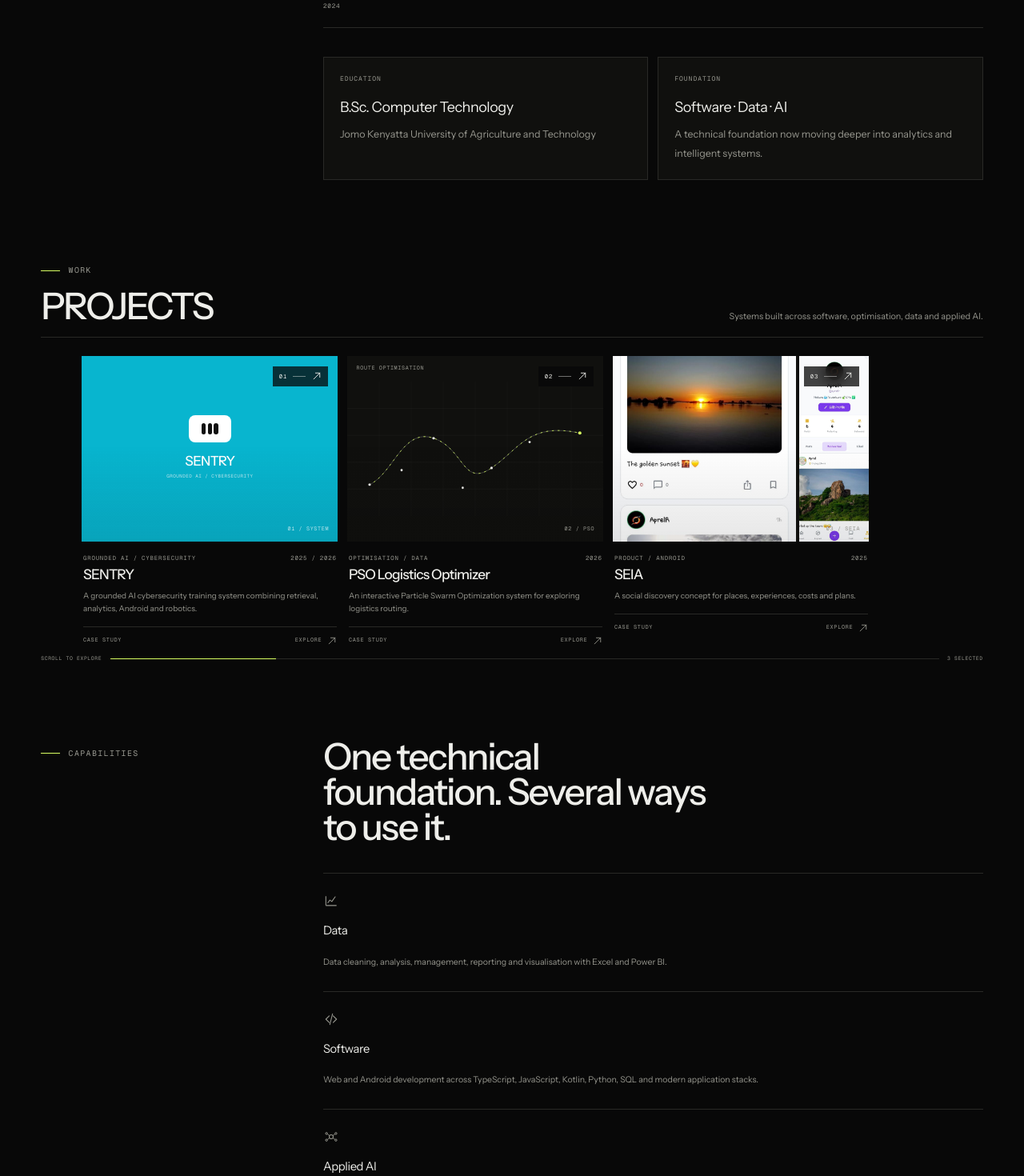
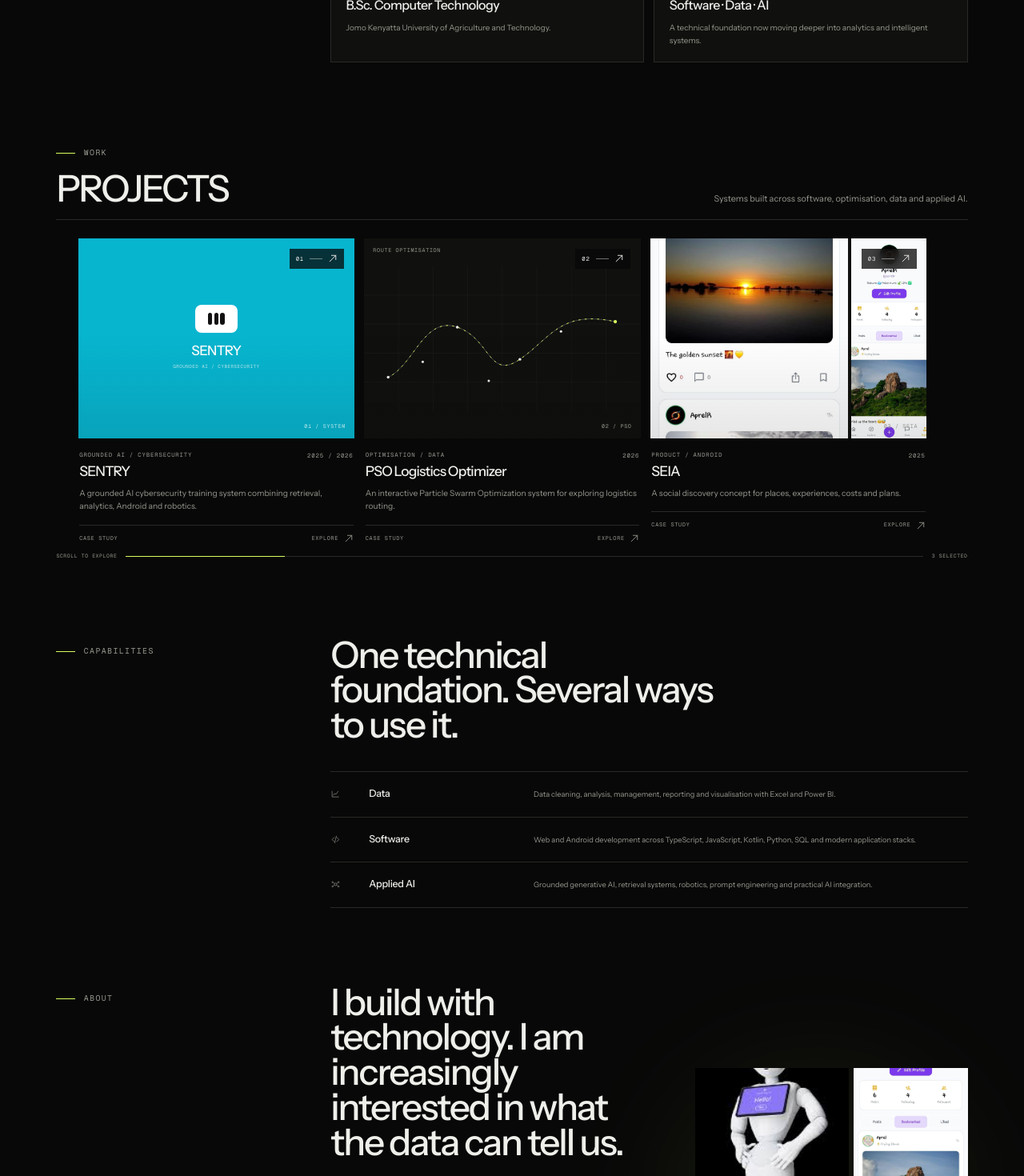
Before and after one commit to dericktrichard/dericktrichard, a Next.js app: page / in a window 1280 px wide. Shown: the part 1120-2590 px from the top of the page at 80% size. Built offline with nearby package versions, Linux system fonts and the light colour scheme.

Commit message:
structure revision

```diff
--- a/app/globals.css
+++ b/app/globals.css
@@ -35,8 +35,8 @@
   --focus-ring: #d8ff62;
 
   --toggle-track: #151512;
-  --toggle-indicator: #eeeeea;
-  --toggle-indicator-foreground: #080808;
+  --toggle-indicator: #080808;
+  --toggle-indicator-foreground: #eeeeea;
   --toggle-inactive: #85857c;
 
   --atmosphere-line: rgba(238, 238, 234, 0.045);
@@ -61,8 +61,8 @@
   --focus-ring: #1f4f3a;
 
   --toggle-track: #e7e7df;
-  --toggle-indicator: #161614;
-  --toggle-indicator-foreground: #f7f7f3;
+  --toggle-indicator: #ffffff;
+  --toggle-indicator-foreground: #161614;
   --toggle-inactive: #74746b;
 
   --atmosphere-line: rgba(22, 22, 20, 0.045);
@@ -210,6 +210,15 @@ a:focus-visible {
 .site-content {
   position: relative;
   z-index: 1;
+  overflow-x: clip;
+}
+
+.site-content > section {
+  width: min(
+    calc(105% - 2 * var(--spacing-page)),
+    118rem
+  );
+  margin-inline: auto;
 }
 
 @keyframes atmosphere-drift {
@@ -728,16 +737,7 @@ a:focus-visible {
 }
 
 .theme-toggle-indicator-light {
-  transform: translateX(2.05rem);
-}
-
-.light .theme-toggle-indicator,
-[data-theme="light"] .theme-toggle-indicator {
-  background: #ffffff;
-  color: #080808;
-  box-shadow:
-    0 1px 2px rgba(0, 0, 0, 0.08),
-    0 3px 8px rgba(0, 0, 0, 0.08);
+  transform: translateX(2.12rem);
 }
 
 .theme-toggle:focus-visible {
@@ -751,38 +751,32 @@ a:focus-visible {
 
 .hero-copy {
   position: relative;
+  z-index: 1;
+  max-width: 52rem;
 }
 
 .hero-visual {
   position: relative;
   isolation: isolate;
+  width: min(100%, 24rem);
+  margin-inline: auto;
 }
 
 .hero-visual::before {
   content: "";
-
   position: absolute;
-  inset: -20%;
-
+  inset: -18%;
   z-index: -1;
-
-  background:
-    radial-gradient(
-      circle at center,
-      color-mix(
-        in srgb,
-        var(--accent) 7%,
-        transparent
-      ),
-      transparent 52%
-    );
-
+  background: radial-gradient(
+    circle at center,
+    color-mix(in srgb, var(--accent) 7%, transparent),
+    transparent 52%
+  );
   animation: visual-breathe 8s ease-in-out infinite;
 }
 
 .hero-name-line {
   display: block;
-
   transition: color 400ms ease;
 }
 
@@ -792,7 +786,6 @@ a:focus-visible {
 
 .hero-meta {
   position: relative;
-
   display: inline-flex;
   align-items: center;
   gap: 0.75rem;
@@ -800,10 +793,8 @@ a:focus-visible {
 
 .hero-meta::before {
   content: "";
-
   width: 2.5rem;
   height: 1px;
-
   background: var(--accent);
 }
 
@@ -1011,13 +1002,52 @@ a:focus-visible {
   transform: scaleY(1);
 }
 
+.about-copy {
+  max-width: 31rem;
+}
+
+.about-copy p {
+  font-size: 0.68rem;
+  line-height: 1.75;
+  color: var(--muted);
+}
+
+.about-copy p + p {
+  margin-top: 1rem;
+}
+
+.about-direction {
+  position: relative;
+  overflow: hidden;
+}
+
+.about-direction::after {
+  content: "";
+  position: absolute;
+  inset-inline: 0;
+  bottom: 0;
+  height: 1px;
+  background: var(--accent);
+  transform: scaleX(0);
+  transform-origin: right;
+  transition: transform 500ms cubic-bezier(0.22, 1, 0.36, 1);
+}
+
+.about-direction:hover::after {
+  transform: scaleX(1);
+  transform-origin: left;
+}
+
 .capability-row {
   position: relative;
-
+  display: grid;
+  grid-template-columns: 2rem minmax(7rem, 0.35fr) minmax(0, 1fr);
+  align-items: center;
+  gap: 1rem;
   border-top: 1px solid var(--border);
-
+  padding-block: 1.15rem;
   transition:
-    padding-left 350ms ease,
+    padding-inline 350ms ease,
     border-color 350ms ease,
     background-color 350ms ease;
 }
@@ -1028,36 +1058,52 @@ a:focus-visible {
 
 .capability-row::before {
   content: "";
-
   position: absolute;
-  top: 0;
-  bottom: 0;
+  inset-block: 0;
   left: 0;
-
   width: 2px;
-
   background: var(--accent);
-
   transform: scaleY(0);
   transform-origin: bottom;
-
   transition: transform 350ms ease;
 }
 
 .capability-row:hover {
-  padding-left: 0.75rem;
-
+  padding-inline: 0.75rem;
   border-color: var(--foreground);
-
   background: color-mix(
     in srgb,
-    var(--surface) 70%,
+    var(--surface) 55%,
     transparent
   );
 }
 
 .capability-row:hover::before {
   transform: scaleY(1);
+}
+
+.capability-row svg {
+  width: 0.8rem;
+  height: 0.8rem;
+  color: var(--muted);
+  transition: color 250ms ease;
+}
+
+.capability-row:hover svg {
+  color: var(--accent);
+}
+
+.capability-row h3 {
+  font-size: 0.78rem;
+  font-weight: 450;
+  letter-spacing: -0.02em;
+}
+
+.capability-row p {
+  max-width: 38rem;
+  font-size: 0.58rem;
+  line-height: 1.65;
+  color: var(--muted);
 }
 
 .signal-line {
@@ -1147,7 +1193,7 @@ a:focus-visible {
 }
 
 .project-slide {
-  flex: 0 0 clamp(18rem, 25vw, 24rem);
+  flex: 0 0 clamp(20rem, 27vw, 28rem);
   min-width: 0;
   scroll-snap-align: start;
 }
@@ -1311,39 +1357,25 @@ a:focus-visible {
 }
 
 .project-card-description {
-  max-width: 25rem;
-
+  max-width: 27rem;
   margin-top: 0.7rem;
-
-  font-size: 0.62rem;
-
+  font-size: 0.64rem;
   line-height: 1.6;
-
   color: var(--muted);
 }
 
 .project-card-footer {
   display: flex;
-
   align-items: center;
   justify-content: space-between;
-
   margin-top: 0.9rem;
-
   border-top: 1px solid var(--border);
-
   padding-top: 0.65rem;
-
   font-family: var(--font-geist-mono), monospace;
-
   font-size: 0.43rem;
-
   line-height: 1;
-
   letter-spacing: 0.1em;
-
   text-transform: uppercase;
-
   color: var(--muted);
 }
 
@@ -1575,44 +1607,91 @@ a:focus-visible {
 
 .experience-row {
   display: grid;
-
-  grid-template-columns:
-    1fr
-    1.3fr
-    0.8fr;
-
+  grid-template-columns: minmax(10rem, 1fr) minmax(14rem, 1.3fr) minmax(5rem, 0.8fr);
   align-items: center;
-
-  gap: 1rem;
-
+  gap: 1.5rem;
   border-bottom: 1px solid var(--border);
-
-  padding-block: 1.25rem;
-
-  font-size: 0.82rem;
+  padding-block: 1.15rem;
+  font-size: 0.78rem;
+  transition:
+    padding-inline 300ms ease,
+    background-color 300ms ease;
+}
+
+.experience-row:hover {
+  padding-inline: 0.6rem;
+  background: color-mix(
+    in srgb,
+    var(--surface) 45%,
+    transparent
+  );
 }
 
 .experience-row > div:nth-child(2) {
-  font-size: 0.64rem;
-
+  font-size: 0.62rem;
   color: var(--muted);
 }
 
 .experience-row > div:nth-child(3) {
   font-family: var(--font-geist-mono), monospace;
-
-  font-size: 0.48rem;
-
+  font-size: 0.46rem;
   letter-spacing: 0.1em;
-
+  text-align: right;
   text-transform: uppercase;
-
-  text-align: right;
-
-  color: var(--muted);
+  color: var(--muted);
+}
+
+.education-card {
+  position: relative;
+  min-width: 0;
+  border: 1px solid var(--border);
+  background: var(--surface);
+  padding: 1.15rem;
+  transition:
+    border-color 300ms ease,
+    background-color 300ms ease,
+    transform 350ms cubic-bezier(0.22, 1, 0.36, 1);
+}
+
+.education-card:hover {
+  border-color: color-mix(
+    in srgb,
+    var(--foreground) 35%,
+    var(--border)
+  );
+  background: var(--surface-raised);
+  transform: translateY(-3px);
+}
+
+.education-card-label {
+  font-family: var(--font-geist-mono), monospace;
+  font-size: 0.43rem;
+  letter-spacing: 0.13em;
+  text-transform: uppercase;
+  color: var(--muted);
+}
+
+.education-card h3 {
+  margin-top: 1rem;
+  font-size: 1rem;
+  font-weight: 450;
+  letter-spacing: -0.035em;
+}
+
+.education-card p {
+  max-width: 24rem;
+  margin-top: 0.55rem;
+  font-size: 0.62rem;
+  line-height: 1.6;
+  color: var(--muted);
+}
+
+.contact-section {
+  position: relative;
 }
 
 .contact-heading {
+  max-width: 28rem;
   transition: color 400ms ease;
 }
 
@@ -1620,7 +1699,27 @@ a:focus-visible {
   color: var(--accent);
 }
 
+.contact-description {
+  max-width: 42rem;
+  margin-top: 0.85rem;
+  font-size: 0.64rem;
+  line-height: 1.7;
+  color: var(--muted);
+}
+
+.contact-actions {
+  display: flex;
+  flex-wrap: wrap;
+  align-items: center;
+  justify-content: flex-end;
+  gap: 0.45rem;
+}
+
 .contact-email {
+  display: inline-block;
+  margin-top: 1.5rem;
+  font-size: 0.68rem;
+  letter-spacing: -0.01em;
   position: relative;
 }
 
@@ -1647,6 +1746,8 @@ a:focus-visible {
   transform: scaleX(1);
   transform-origin: left;
 }
+
+
 
 .project-brand,
 .project-back {
@@ -2183,13 +2284,11 @@ a:focus-visible {
 
   .display-title {
     font-size: clamp(3.2rem, 17vw, 5.5rem);
-
     letter-spacing: -0.07em;
   }
 
   .section-title {
     max-width: 18ch;
-
     font-size: clamp(2rem, 10vw, 3.25rem);
   }
 
@@ -2201,6 +2300,27 @@ a:focus-visible {
     min-height: 2.75rem;
   }
 
+  .hero-visual {
+    width: min(100%, 20rem);
+  }
+
+  .experience-row {
+    padding-block: 1rem;
+  }
+
+  .capability-row {
+    grid-template-columns: 1.5rem 1fr;
+    gap: 0.7rem;
+  }
+
+  .capability-row p {
+    grid-column: 2;
+  }
+
+  .contact-actions {
+    justify-content: flex-start;
+  }
+
   .hero-meta::before {
     width: 1.5rem;
   }
@@ -2219,17 +2339,13 @@ a:focus-visible {
 
   .work-heading-copy {
     max-width: 24rem;
-
     margin-top: 0.75rem;
-
     font-size: 0.62rem;
   }
 
   .project-carousel {
     gap: 0.7rem;
-
     margin-top: 1.1rem;
-
     padding-right: 1rem;
     padding-left: 1rem;
   }
@@ -2275,7 +2391,6 @@ a:focus-visible {
   .project-visual-label {
     font-size: 0.38rem;
   }
-}
 
   .capability-row,
   .experience-row {
@@ -2295,15 +2410,8 @@ a:focus-visible {
   }
 
   .project-hero {
-    width: min(
-      calc(100% - 2rem),
-      34rem
-    );
-
-    padding-block:
-      4rem
-      2.75rem;
-
+    width: min(calc(100% - 2rem), 34rem);
+    padding-block: 4rem 2.75rem;
     text-align: center;
   }
 
@@ -2317,23 +2425,18 @@ a:focus-visible {
 
   .project-hero h1 {
     font-size: clamp(3rem, 15vw, 5rem);
-
     line-height: 0.9;
   }
 
   .project-lede {
     max-width: 31rem;
-
     margin-inline: auto;
-
     font-size: 0.95rem;
   }
 
   .project-case-hero-image {
     width: min(100%, 52rem);
-
     aspect-ratio: 16 / 8;
-
     margin-top: 2rem;
   }
 
@@ -2341,10 +2444,7 @@ a:focus-visible {
   .project-story,
   .project-gallery-section,
   .project-navigation {
-    width: min(
-      calc(100% - 2rem),
-      34rem
-    );
+    width: min(calc(100% - 2rem), 34rem);
   }
 
   .project-overview {
@@ -2353,13 +2453,9 @@ a:focus-visible {
 
   .project-overview-grid {
     display: flex;
-
     flex-direction: column;
-
     align-items: center;
-
     gap: 2.25rem;
-
     margin-top: 2rem;
   }
 
@@ -2387,19 +2483,14 @@ a:focus-visible {
 
   .project-story-list {
     width: min(100%, 31rem);
-
     margin-inline: auto;
   }
 
   .project-story-row {
     display: flex;
-
     flex-direction: column;
-
     align-items: center;
-
     gap: 0.7rem;
-
     padding-block: 1.4rem;
   }
 
@@ -2417,25 +2508,21 @@ a:focus-visible {
 
   .project-gallery {
     grid-template-columns: 1fr;
-
     width: min(100%, 22rem);
   }
 
   .project-gallery-feature {
     grid-column: auto;
-
     aspect-ratio: 16 / 10;
   }
 
   .project-gallery-portrait {
     width: min(100%, 15rem);
-
     margin-inline: auto;
   }
 
   .project-navigation {
     grid-template-columns: 1fr;
-
     width: min(100%, 22rem);
   }
 
@@ -2444,24 +2531,17 @@ a:focus-visible {
   }
 
   .project-footer {
-    width: min(
-      calc(100% - 2rem),
-      34rem
-    );
-
+    width: min(calc(100% - 2rem), 34rem);
     flex-direction: column;
-
     align-items: center;
-
     gap: 0.5rem;
-
     text-align: center;
   }
 
   .project-carousel {
     margin-inline: 0;
   }
-
+}
 
 @media (max-width: 420px) {
   .project-slide {
@@ -2483,10 +2563,16 @@ a:focus-visible {
   *::after {
     animation-duration: 1ms !important;
     animation-iteration-count: 1 !important;
-
     scroll-behavior: auto !important;
-
     transition-duration: 1ms !important;
+  }
+
+  .site-atmosphere,
+  .hero-visual::before,
+  .about-glow,
+  .signal-line::after,
+  .project-route-line {
+    animation: none !important;
   }
 
   .project-route-line {
--- a/app/page.tsx
+++ b/app/page.tsx
@@ -350,32 +350,19 @@ export default function Home() {
                 </div>
 
                 <div className="mt-9 grid gap-3 md:grid-cols-2">
-                  <div className="border border-border bg-surface p-5">
-                    <div className="font-mono text-[0.5rem] uppercase tracking-[0.12em] text-muted">
-                      Education
-                    </div>
-
-                    <h3 className="mt-4 text-lg tracking-tight">
-                      B.Sc. Computer Technology
-                    </h3>
-
-                    <p className="mt-2 text-[0.78rem] leading-6 text-muted">
-                      Jomo Kenyatta University of Agriculture and Technology
+                  <div className="education-card">
+                    <span className="education-card-label">Education</span>
+                    <h3>B.Sc. Computer Technology</h3>
+                    <p>
+                      Jomo Kenyatta University of Agriculture and Technology.
                     </p>
                   </div>
 
-                  <div className="border border-border bg-surface p-5">
-                    <div className="font-mono text-[0.5rem] uppercase tracking-[0.12em] text-muted">
-                      Foundation
-                    </div>
-
-                    <h3 className="mt-4 text-lg tracking-tight">
-                      Software · Data · AI
-                    </h3>
-
-                    <p className="mt-2 text-[0.78rem] leading-6 text-muted">
-                      A technical foundation now moving deeper into analytics
-                      and intelligent systems.
+                  <div className="education-card">
+                    <span className="education-card-label">Foundation</span>
+                    <h3>Software · Data · AI</h3>
+                    <p>
+                      A technical foundation now moving deeper into analytics and intelligent systems.
                     </p>
                   </div>
                 </div>
@@ -509,10 +496,11 @@ export default function Home() {
                     <div className="about-image-frame relative aspect-square overflow-hidden bg-surface">
                       <Image
                         src="/projects/seia/seiaprofile.jpeg"
-                        alt="SEIA application profile interface"
-                        fill
-                        sizes="(max-width: 767px) 30vw, 14vw"
-                        className="object-cover"
+                        alt="SEIA application profile"
+                        width={1000}
+                        height={1000}
+                        sizes="(max-width: 767px) 90vw, 18vw"
+                        className="h-full w-full object-cover"
                       />
                     </div>
 
```
Also changed, not shown: app/components/navigation.tsx (+14 -2 lines).
